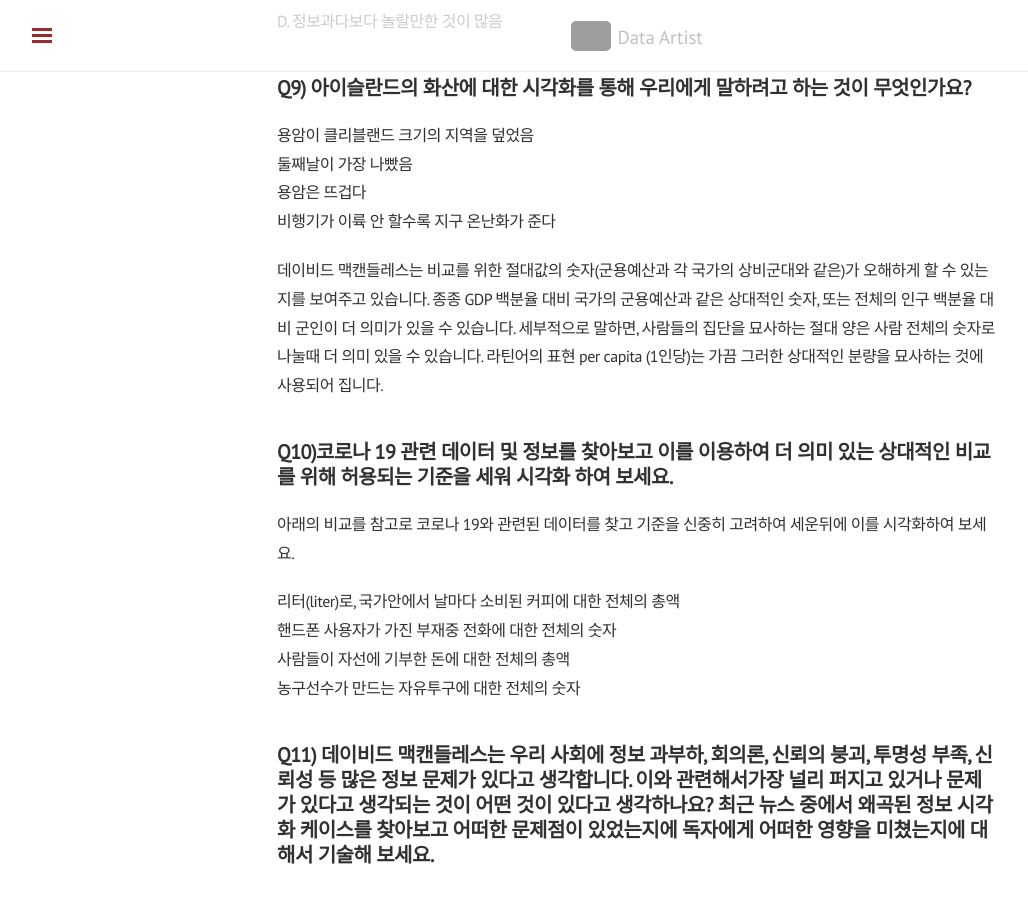
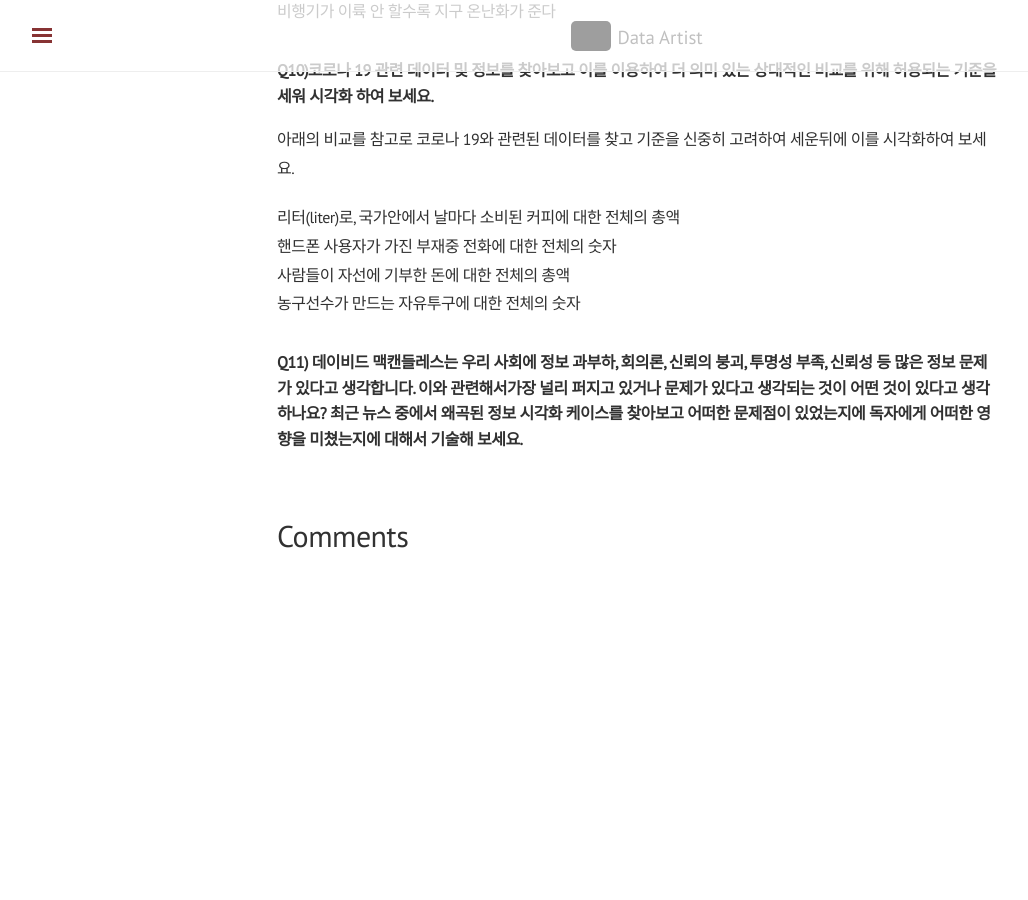
Before and after one commit to shanny924/shanny924.github.io, a Jekyll site: the page built from _posts/2020-03-17-dmc#1.md, in a window 1280 px wide and 900 px high, scrolled down 1988 px. Shown: the whole window, without its empty margins (3-1031 px from the left). Built offline with Jekyll 4.4.1, drawn with Linux system fonts in a browser that asks for light colours; nearby versions of some CDN libraries; formulas are drawn with MathJax 3; comment, search, counter and statistics services are not loaded; after the commit the page ends 2552 px from its top, so only the background shows below that; grey boxes are pictures that could not be loaded.

Commit message:
Update 2020-03-17-dmc#1.md

```diff
--- a/_posts/2020-03-17-dmc#1.md
+++ b/_posts/2020-03-17-dmc#1.md
@@ -14,45 +14,45 @@
 
 [The Billon Dollar Gram](https://www.informationisbeautiful.net/visualizations/the-billion-dollar-gram/)
 
-## Q1) 매년 미국인들이 자선 단체에 기부하는 금액과 상위 17 개 선진국의 해외 원조 금액과 비교하면 어떻습니까?
+### Q1) 매년 미국인들이 자선 단체에 기부하는 금액과 상위 17 개 선진국의 해외 원조 금액과 비교하면 어떻습니까?
 
 기부 금액은 원조금액의 2배 이상이다
 보는 사람의 “해외 원조" 정의에 따라 다르다
 15년전보다  두가지 금액 모두 낮다
 미국인은 해외 원조 보다 더 적게 기부한다.
 
-## Q2) 2010 년 여름  맥캔들레스의 강연  당시 이라크와 아프가니스탄에서 전쟁에 얼마나 많은 돈이 소비 되었나요?
+### Q2) 2010 년 여름  맥캔들레스의 강연  당시 이라크와 아프가니스탄에서 전쟁에 얼마나 많은 돈이 소비 되었나요?
 
 $1 septillion
 $60 billion
 $3,000 billion
 계산이 매우 힘든 정도…
 
-## Q3) 맥캔들레스는 아프리카 국가의 부채를 현재 금융 위기의 전 세계 비용과 비교하여 어떤걸 드러나게 하나요?
+### Q3) 맥캔들레스는 아프리카 국가의 부채를 현재 금융 위기의 전 세계 비용과 비교하여 어떤걸 드러나게 하나요?
 
 글로벌 금융위기로 인한 아프리카 국가 부채
 아프리카 국가 부채는 아주 미비
 아프리카 국가에 대한 인도주의적 지원을 늘려야함
 위의 세가지 모두
 
-## Q4) 데이비드 맥캔들레스는 시각화에 있어 많은 경우, 숫자를 표현하기 위한 2차원 영역 이미지를 사용합니다. 예를 들면, 그의 “10억Dollar o-Gram"은 직사각형의 영역과 같은 매우 큰dollar 총액을 표시합니다. 다음의 표를 보고 대륙별 인구수를 파악하시기 바랍니다.
+### Q4) 데이비드 맥캔들레스는 시각화에 있어 많은 경우, 숫자를 표현하기 위한 2차원 영역 이미지를 사용합니다. 예를 들면, 그의 “10억Dollar o-Gram"은 직사각형의 영역과 같은 매우 큰dollar 총액을 표시합니다. 다음의 표를 보고 대륙별 인구수를 파악하시기 바랍니다.
 정사각형의 영역과 같은 각각의 대륙 인구를 표시하는 두가지 그래프를 그려보세요.
 
 a)서로의 옆에 각 대륙을 표시하는 정사각형을 그리세요.
 b)서로의 안쪽에 차례로 끼워 정사각형을 그리세요. (McCandless에 의해 사용된 “Sensory Bandwith" 시각화와유사).
 
-## Q5) 자료를 표시하는 것에는 다양한 방법이 있고, “최선”의 방법은 주어지는 데이터 세트에 대해 의견이나 의문을 제시하는 것입니다. 대륙 인구에 대한 자료의 두 가지 막대도표(c)와 파이차트(d)를 살펴 보세요. 어떤 그래프(a, b, - 앞장에서 자신이 그리는 두가지 네모의 도표… 와 아래의  c 막대 그래프  or d 파이차트)가 가장 효과적으로 정보를  표시하나요? 대륙 인구 자료를 표시 하기 위한 다른 시각 표현을 생각해보고 제시해 주세요.
+### Q5) 자료를 표시하는 것에는 다양한 방법이 있고, “최선”의 방법은 주어지는 데이터 세트에 대해 의견이나 의문을 제시하는 것입니다. 대륙 인구에 대한 자료의 두 가지 막대도표(c)와 파이차트(d)를 살펴 보세요. 어떤 그래프(a, b, - 앞장에서 자신이 그리는 두가지 네모의 도표… 와 아래의  c 막대 그래프  or d 파이차트)가 가장 효과적으로 정보를  표시하나요? 대륙 인구 자료를 표시 하기 위한 다른 시각 표현을 생각해보고 제시해 주세요.
 
 
 
-## Q6) 영양보충제에 대한 인포그래픽을 디자인 하기 위해서, 데이비드 맥캔들레스는 약 1,000편이 넘는 의학 연구자료에 대해 검토하였다고 합니다. 그리고 이것을 시각을 디자인하는 것에 한달이 걸렸다고 합니다.  표현된 시각물은 한페이지에 불과합니다. 이 엄청난 노력에 비해서, 결과물이 정말 가치있다고 생각하나요? 왜 이것이 가치가 있는 일이라고 생각되나요?
+### Q6) 영양보충제에 대한 인포그래픽을 디자인 하기 위해서, 데이비드 맥캔들레스는 약 1,000편이 넘는 의학 연구자료에 대해 검토하였다고 합니다. 그리고 이것을 시각을 디자인하는 것에 한달이 걸렸다고 합니다.  표현된 시각물은 한페이지에 불과합니다. 이 엄청난 노력에 비해서, 결과물이 정말 가치있다고 생각하나요? 왜 이것이 가치가 있는 일이라고 생각되나요?
 
 
-## Q7) 맥캔들레스의 웹사이트에서 인포그래픽이 적용된 Snake Oil 인터렉티브 버전을 경험하여 보시기 바랍니다. Snake Oil을 사용하여보고 간단한리뷰를 써보시기 바랍니다. 어떤 것이 시각화에 있어서 매력적이라고 생각 되나요? 더 나은 사용자경험을 위한 수정사항이나 새로운 아이디어를 제안해주세요.
+### Q7) 맥캔들레스의 웹사이트에서 인포그래픽이 적용된 Snake Oil 인터렉티브 버전을 경험하여 보시기 바랍니다. Snake Oil을 사용하여보고 간단한리뷰를 써보시기 바랍니다. 어떤 것이 시각화에 있어서 매력적이라고 생각 되나요? 더 나은 사용자경험을 위한 수정사항이나 새로운 아이디어를 제안해주세요.
 
 
 
-## Q8) 맥캔들레스의 페이스북 상태 업데이트 시각화를 통해서 어떤것을 깨달을 수 있나요?
+### Q8) 맥캔들레스의 페이스북 상태 업데이트 시각화를 통해서 어떤것을 깨달을 수 있나요?
 
 A. 눈이 내리는 것이 많은 히스테리 유발 시킨다는
 것을 예견
@@ -60,7 +60,7 @@
 C. 봄 방학이나 여름 방학 동안 다른 사람들과 헤어질 가능성이 더 높음
 D. 정보과다보다 놀랄만한 것이 많음
 
-## Q9) 아이슬란드의 화산에 대한 시각화를 통해 우리에게 말하려고 하는 것이 무엇인가요?
+### Q9) 아이슬란드의 화산에 대한 시각화를 통해 우리에게 말하려고 하는 것이 무엇인가요?
 
 용암이 클리블랜드 크기의 지역을 덮었음
 둘째날이 가장 나빴음
@@ -69,9 +69,7 @@
 
 
 
-데이비드 맥캔들레스는 비교를 위한 절대값의 숫자(군용예산과 각 국가의 상비군대와 같은)가 오해하게 할 수 있는지를 보여주고 있습니다. 종종 GDP 백분율 대비 국가의 군용예산과 같은 상대적인 숫자, 또는 전체의 인구 백분율 대비 군인이 더 의미가 있을 수 있습니다.  세부적으로  말하면, 사람들의 집단을 묘사하는 절대 양은 사람 전체의 숫자로 나눌때 더 의미 있을 수 있습니다.  라틴어의 표현 per capita (1인당)는 가끔 그러한 상대적인 분량을 묘사하는 것에 사용되어 집니다.
-
-## Q10)코로나 19 관련 데이터 및 정보를 찾아보고 이를 이용하여 더 의미 있는 상대적인 비교를 위해 허용되는 기준을 세워 시각화 하여 보세요.
+### Q10)코로나 19 관련 데이터 및 정보를 찾아보고 이를 이용하여 더 의미 있는 상대적인 비교를 위해 허용되는 기준을 세워 시각화 하여 보세요.
 아래의 비교를 참고로 코로나 19와 관련된 데이터를 찾고 기준을 신중히 고려하여 세운뒤에 이를 시각화하여 보세요.
 
 리터(liter)로, 국가안에서 날마다 소비된 커피에 대한 전체의 총액
@@ -80,4 +78,4 @@
 농구선수가 만드는 자유투구에 대한 전체의 숫자
 
 
-## Q11) 데이비드 맥캔들레스는  우리 사회에 정보 과부하, 회의론, 신뢰의 붕괴, 투명성 부족, 신뢰성 등 많은 정보 문제가 있다고 생각합니다. 이와 관련해서가장 널리 퍼지고 있거나 문제가 있다고 생각되는 것이 어떤 것이 있다고 생각하나요? 최근 뉴스 중에서 왜곡된 정보 시각화 케이스를 찾아보고 어떠한 문제점이 있었는지에 독자에게 어떠한 영향을 미쳤는지에 대해서 기술해 보세요.
+### Q11) 데이비드 맥캔들레스는  우리 사회에 정보 과부하, 회의론, 신뢰의 붕괴, 투명성 부족, 신뢰성 등 많은 정보 문제가 있다고 생각합니다. 이와 관련해서가장 널리 퍼지고 있거나 문제가 있다고 생각되는 것이 어떤 것이 있다고 생각하나요? 최근 뉴스 중에서 왜곡된 정보 시각화 케이스를 찾아보고 어떠한 문제점이 있었는지에 독자에게 어떠한 영향을 미쳤는지에 대해서 기술해 보세요.
```
